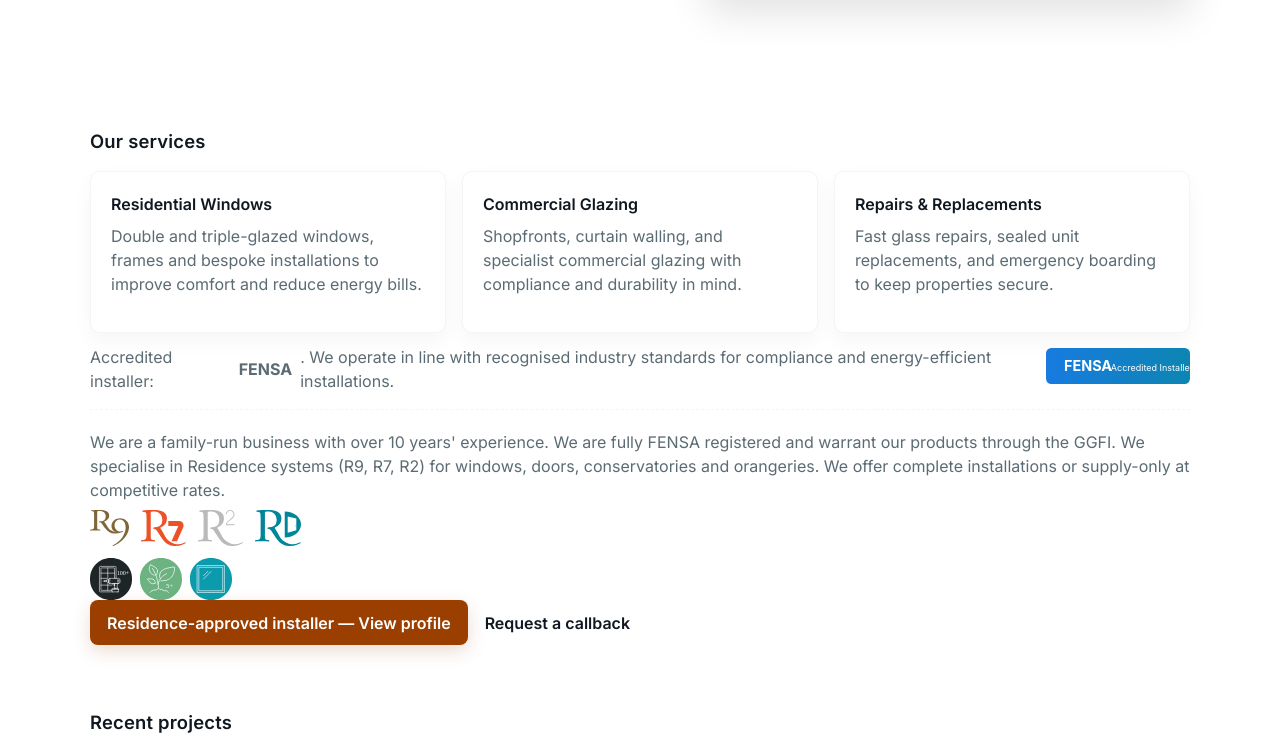
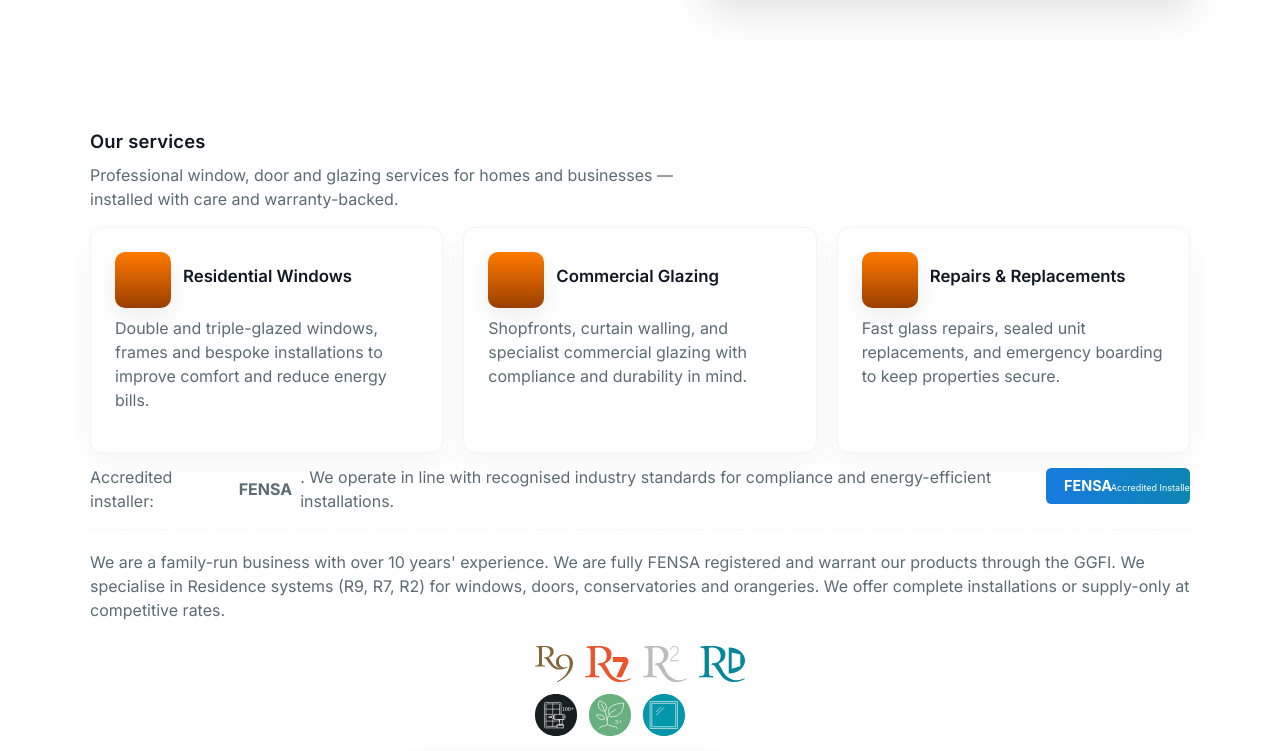
Before and after one commit to gfosterdev/smithandwilliamson-ui, a Vue app: page / in a window 1280 px wide. Shown: the part 520-1271 px from the top of the page. Built offline with nearby package versions, Linux system fonts and the light colour scheme.

Commit message:
layout updates

```diff
--- a/src/components/ServicesSection.vue
+++ b/src/components/ServicesSection.vue
@@ -1,23 +1,41 @@
 <template>
 	<section id="services" class="container services">
+		<div class="services-header">
 			<h3>Our services</h3>
+			<p class="lead">
+				Professional window, door and glazing services for homes and
+				businesses — installed with care and warranty-backed.
+			</p>
+		</div>
+
 		<div class="service-grid">
 			<article class="service">
+				<div class="service-head">
+					<div class="service-icon" aria-hidden></div>
 					<h4>Residential Windows</h4>
+				</div>
 				<p>
 					Double and triple-glazed windows, frames and bespoke
 					installations to improve comfort and reduce energy bills.
 				</p>
 			</article>
+
 			<article class="service">
+				<div class="service-head">
+					<div class="service-icon" aria-hidden></div>
 					<h4>Commercial Glazing</h4>
+				</div>
 				<p>
 					Shopfronts, curtain walling, and specialist commercial
 					glazing with compliance and durability in mind.
 				</p>
 			</article>
+
 			<article class="service">
+				<div class="service-head">
+					<div class="service-icon" aria-hidden></div>
 					<h4>Repairs &amp; Replacements</h4>
+				</div>
 				<p>
 					Fast glass repairs, sealed unit replacements, and emergency
 					boarding to keep properties secure.
@@ -53,7 +71,8 @@
 				installations or supply-only at competitive rates.
 			</p>
 
-			<div class="partners" aria-hidden>
+			<div class="residence-branding" aria-hidden>
+				<div class="partners">
 					<!-- Local copies of Residence brand marks -->
 					<img src="../assets/residence/r9.svg" alt="Residence R9" />
 					<img src="../assets/residence/r7.svg" alt="Residence R7" />
@@ -61,7 +80,7 @@
 					<img src="../assets/residence/rd.svg" alt="Residence RD" />
 				</div>
 
-			<div class="experience-grid" aria-hidden>
+				<div class="experience-grid">
 					<img
 						src="../assets/residence/100-Installation.svg"
 						alt="100+ installations"
@@ -74,6 +93,7 @@
 						src="../assets/residence/Sample-window.svg"
 						alt="Sample window available"
 					/>
+				</div>
 			</div>
 
 			<div class="residence-cta">
@@ -102,19 +122,47 @@
 }
 .service-grid {
 	display: grid;
-	grid-template-columns: repeat(auto-fit, minmax(240px, 1fr));
-	gap: 1rem;
+	grid-template-columns: repeat(3, 1fr);
+	gap: 1.25rem;
 	margin-top: 1rem;
+	align-items: stretch;
 }
 .service {
 	background: var(--surface);
-	padding: 1.25rem;
-	border-radius: 10px;
+	padding: 1.5rem;
+	border-radius: 12px;
 	border: 1px solid var(--border-weak);
-	box-shadow: 0 8px 20px var(--shadow-sm);
+	box-shadow: 0 10px 30px var(--shadow-sm);
+	display: flex;
+	flex-direction: column;
+	transition: transform 0.18s ease, box-shadow 0.18s ease;
+}
+.service:hover {
+	transform: translateY(-6px);
+	box-shadow: 0 18px 40px var(--shadow-md);
 }
 .service h4 {
+	margin: 0 0 0.5rem 0;
+	font-size: 1.05rem;
+}
+.service-head {
+	display: flex;
+	align-items: center;
+	gap: 0.75rem;
 	margin-bottom: 0.5rem;
+}
+.service-icon {
+	width: 56px;
+	height: 56px;
+	border-radius: 10px;
+	background: linear-gradient(180deg, var(--brand), var(--brand-dark));
+	box-shadow: 0 8px 24px rgba(0, 0, 0, 0.08);
+	flex: 0 0 56px;
+}
+.lead {
+	margin: 0.25rem 0 0.75rem 0;
+	color: var(--muted-text);
+	max-width: 60ch;
 }
 .accreditation {
 	margin-top: 0.75rem;
@@ -134,34 +182,74 @@
 	margin: 0.5rem 0;
 	color: var(--muted-text);
 }
-.partners {
+.residence {
+	margin-top: 1rem;
+	padding-top: 0.75rem;
+	border-top: 1px dashed var(--border-weak);
 	display: flex;
+	flex-direction: column;
+	gap: 0.75rem;
+}
+.residence-blurb {
+	margin: 0.5rem 0;
+	color: var(--muted-text);
+}
+.partners,
+.experience-grid {
+	display: flex;
+	flex-direction: row; /* logos displayed horizontally */
+	flex-wrap: wrap;
 	gap: 0.75rem;
 	align-items: center;
-	margin-top: 0.5rem;
+	margin-top: 0.25rem;
 }
-.partners img {
+.partners img,
+.experience-grid img {
 	height: 36px;
 	width: auto;
 	display: inline-block;
+	filter: none;
+	opacity: 0.98;
 }
-.experience-grid {
+
+.experience-grid img {
+	height: 42px;
+}
+
+/* CTA in the Residence section: make buttons smaller and tighter */
+.residence-cta {
 	display: flex;
 	gap: 0.5rem;
+	margin-top: 0.5rem;
 	align-items: center;
-	margin-top: 0.75rem;
 }
-.experience-grid img {
-	height: 42px;
-	width: auto;
-	display: inline-block;
-	filter: none;
-	opacity: 0.95;
+.residence-cta .btn {
+	padding: 0.35rem 0.6rem;
+	font-size: 0.85rem;
+	line-height: 1;
+	border-radius: 8px;
+}
+.residence-cta .btn.primary {
+	padding: 0.4rem 0.7rem;
+}
+
+/* container to group partners above experience logos */
+.residence-branding {
+	display: flex;
+	flex-direction: column;
+	gap: 0.5rem;
+	/* center the branding block underneath the blurb */
+	align-self: center;
+}
+
+/* ensure CTA buttons sit centered under the blurb */
+.residence-cta {
+	align-self: center;
 }
 
 @media (max-width: 1000px) {
 	.service-grid {
-		grid-template-columns: 1fr;
+		grid-template-columns: repeat(2, 1fr);
 	}
 	.accreditation {
 		flex-direction: column;
@@ -181,4 +269,17 @@
 		height: 30px;
 	}
 }
+
+@media (max-width: 620px) {
+	.service-grid {
+		grid-template-columns: 1fr;
+	}
+	.service {
+		padding: 1rem;
+	}
+	.service-icon {
+		width: 48px;
+		height: 48px;
+	}
+}
 </style>
```
Lines whose indentation alone changed are shown as unchanged.
